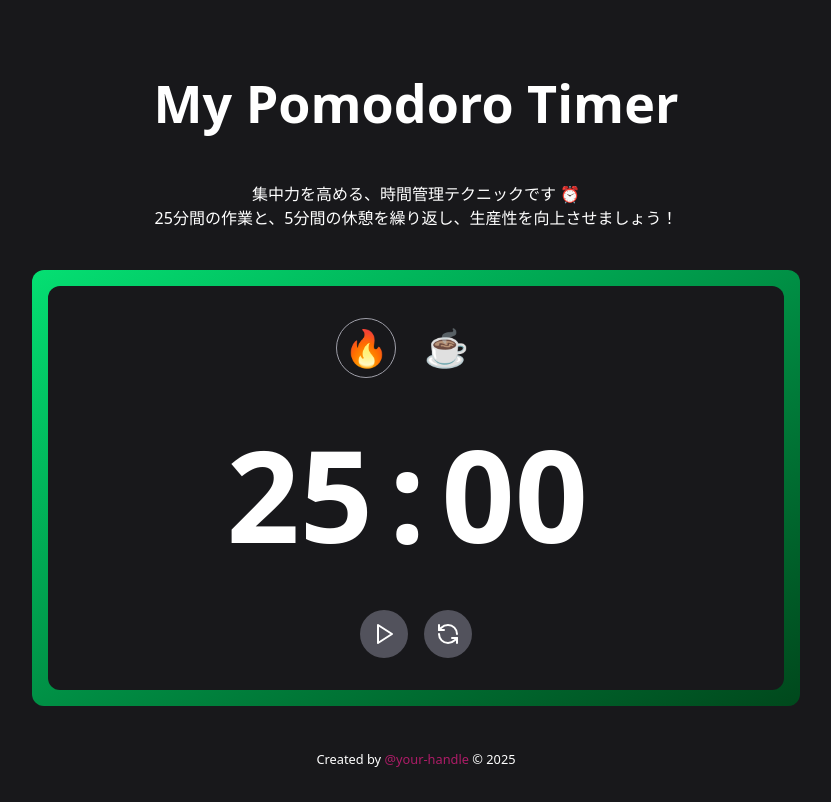
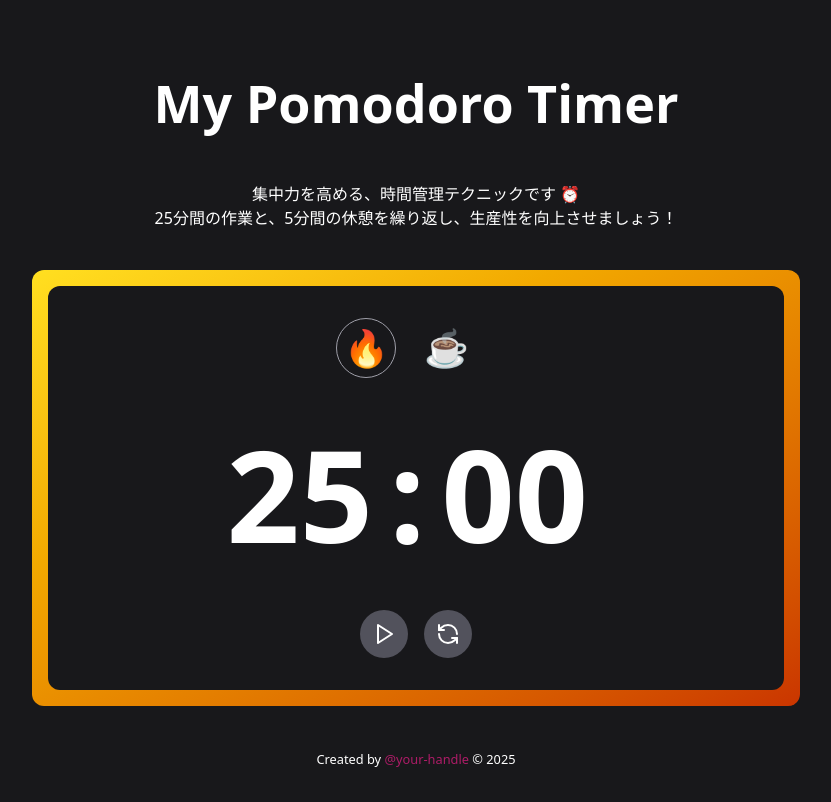
Before and after one commit to oumelab/demo-my-pomodoro-timer, a React (Vite) app: page / in a window 1280 px wide. Shown: the whole page, without its empty margins (224-1055 px from the left). Built offline with nearby package versions, Linux system fonts and the light colour scheme.

Commit message:
fix: タイマーのボーダーカラーを修正

```diff
--- a/src/components/timer-component.tsx
+++ b/src/components/timer-component.tsx
@@ -139,7 +139,8 @@ export default function TimerComponent() {
   // };
 
   return (
-    <div className="w-full max-w-3xl mx-auto h-auto bg-gradient-to-tl from-secondary to-primary rounded-xl p-4">
+    <div className={`w-full max-w-3xl mx-auto h-auto  rounded-xl p-4
+    ${mode === "work" ? "bg-gradient-to-tl from-working-secondary to-working-primary" : "bg-gradient-to-tl from-secondary to-primary"}`}>
       <div className="w-full h-full bg-background rounded-xl flex flex-col gap-5 py-8 px-10">
         <ul className="flex justify-center items-center gap-5">
           {["work", "break"].map((modeType) => (
--- a/src/index.css
+++ b/src/index.css
@@ -5,6 +5,8 @@
   --color-background: oklch(21% 0.006 285.885);
   --color-primary: oklch(79.2% 0.209 151.711);
   --color-secondary: oklch(0.35 0.098 149.81);
+  --color-working-primary: oklch(90.5% 0.182 98.111);
+  --color-working-secondary: oklch(55.3% 0.195 38.402);
   --color-border: oklch(70.5% 0.015 286.067);
   --color-bg-muted: oklch(44.2% 0.017 285.786);
   --color-accent: oklch(0.5 0.187 355.7);
```
